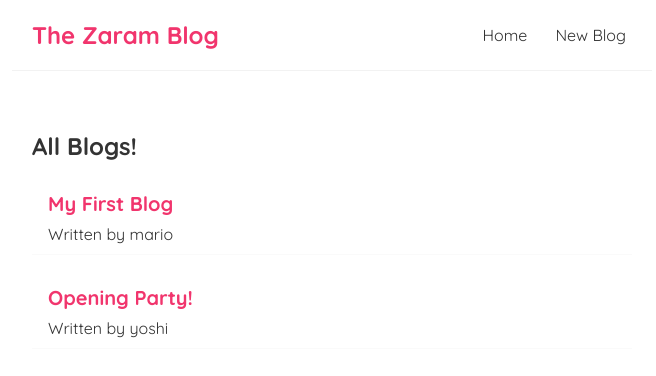
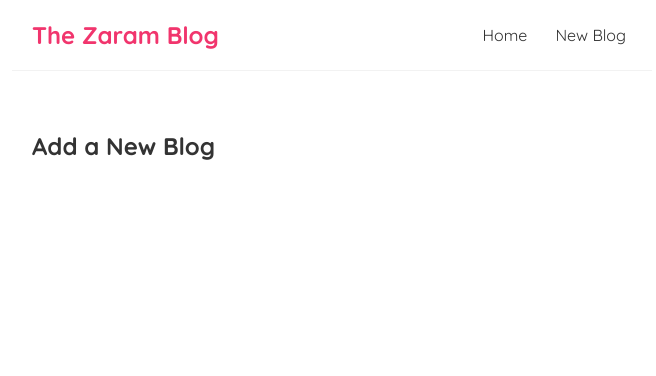
Before and after one commit to TabithaKavyu/zaram-blog, a React (Create React App) app: page /create in a window 1280 px wide. Shown: the top 376 px of the page, without its empty margins (308-964 px from the left). Built offline with nearby package versions, Linux system fonts and the light colour scheme; data requests are answered from the project's data file; the HTML template or start-up script is replaced by a standard one.

Commit message:
created create.js file

```diff
--- a/src/App.js
+++ b/src/App.js
@@ -2,7 +2,7 @@
 import Navbar from  './Navbar' ;
 import Home from './home';
 import { BrowserRouter as Router, Route, Switch} from 'react-router-dom';
-
+import Create from './Create';
 function App() {
 
   return (
@@ -11,8 +11,11 @@
       <Navbar />
       <div className="content">
         <Switch>
-          <Route path ="/">
+          <Route exact path ="/">
             <Home />
+          </Route>
+          <Route path ="/create">
+            <Create />
           </Route>
         </Switch>
 
--- /dev/null
+++ b/src/Create.js
@@ -0,0 +1,9 @@
+const Create = () => {
+    return (
+        <div className="create">
+            <h2>Add a New Blog </h2>
+        </div>
+    );
+}
+
+export default Create;
```
